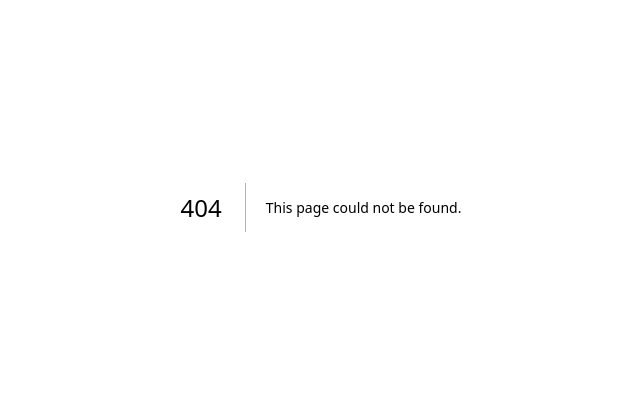
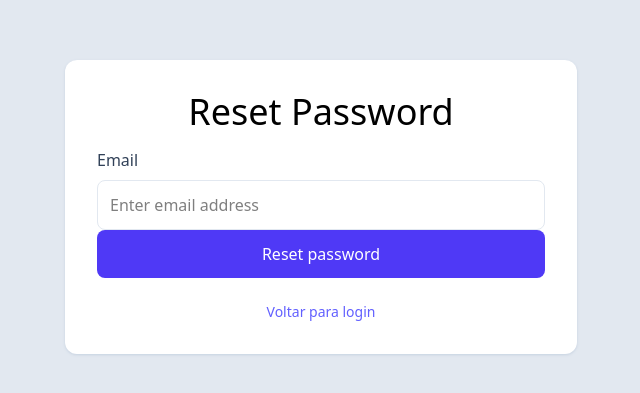
Before and after one commit to luishsilva09/MVP-SaaS, a Next.js app: page /forgetPassword in a window 1280 px wide. Before the commit this address had no page. Shown: the part 193-586 px from the top of the page, without its empty margins (319-959 px from the left). Built offline with nearby package versions, Linux system fonts and the light colour scheme.

Commit message:
Feat: Pagina de esqueceu senha

```diff
--- /dev/null
+++ b/src/app/forgetPassword/page.tsx
@@ -0,0 +1,83 @@
+"use client";
+
+import Link from "next/link";
+import { useState } from "react";
+
+export default function ForgetPassword() {
+    const [email, setEmail] = useState("");
+    const [message, setMessage] = useState<{ type: "success" | "error"; text: string } | null>(null);
+    const [loading, setLoading] = useState(false);
+
+    const handleSubmit = async (e: React.FormEvent) => {
+        e.preventDefault();
+        setLoading(true);
+        setMessage(null);
+
+        const res = await fetch("/api/auth/forgot-password", {
+            method: "POST",
+            headers: { "Content-Type": "application/json" },
+            body: JSON.stringify({ email }),
+        });
+
+        const data = await res.json();
+
+        if (res.ok) {
+            setMessage({
+                type: "success",
+                text: "Se o e-mail existir, um link de redefinição foi enviado.",
+            });
+        } else {
+            setMessage({ type: "error", text: data.error || "Erro ao enviar o e-mail." });
+        }
+
+        setLoading(false);
+    };
+
+    return (
+        <body>
+        <div className="antialiased bg-slate-200 min-h-screen flex items-center justify-center px-4">
+            <div className="max-w-lg w-full bg-white p-8 rounded-xl shadow shadow-slate-300">
+                <h1 className="text-4xl font-medium text-center mb-4">Reset Password</h1>
+
+                {message && (
+                    <div
+                        className={`mb-6 text-sm text-center px-4 py-2 rounded ${message.type === "success" ? "text-green-600 bg-green-50" : "text-red-600 bg-red-50"
+                            }`}
+                    >
+                        {message.text}
+                    </div>
+                )}
+
+                <form onSubmit={handleSubmit} className="space-y-5">
+                    <label htmlFor="email">
+                        <p className="font-medium text-slate-700 pb-2">Email</p>
+                        <input
+                            id="email"
+                            name="email"
+                            type="email"
+                            required
+                            value={email}
+                            onChange={(e) => setEmail(e.target.value)}
+                            className="w-full py-3 border border-slate-200 rounded-lg px-3 focus:outline-none focus:border-slate-500 hover:shadow"
+                            placeholder="Enter email address"
+                        />
+                    </label>
+
+                    <button
+                        type="submit"
+                        disabled={loading}
+                        className="w-full py-3 font-medium text-white bg-indigo-600 hover:bg-indigo-500 rounded-lg border-indigo-500 hover:shadow inline-flex items-center justify-center"
+                    >
+                        {loading ? "Enviando..." : "Reset password"}
+                    </button>
+                </form>
+
+                <p className="mt-6 text-sm text-slate-600 text-center">
+                    <Link href="/" className="text-indigo-500 hover:underline">
+                        Voltar para login
+                    </Link>
+                </p>
+            </div>
+            </div></body>
+    );
+}
```
